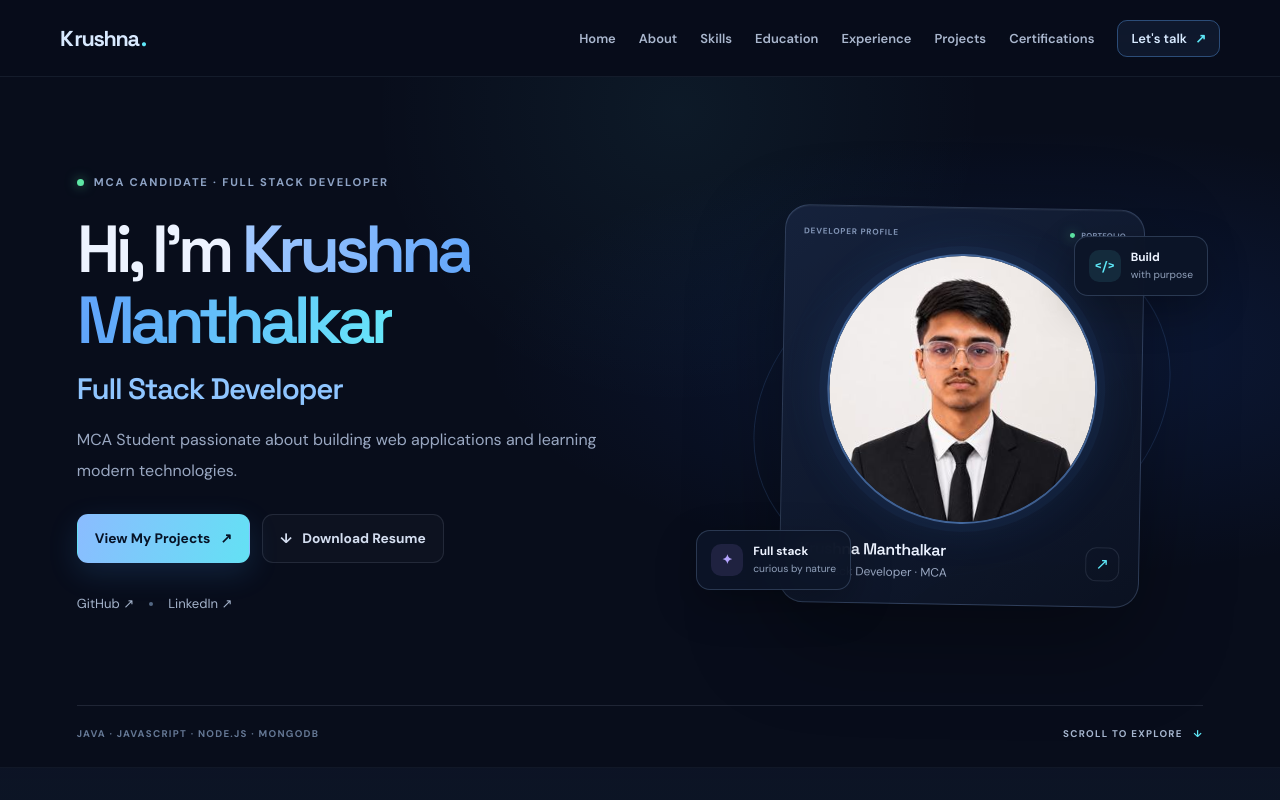
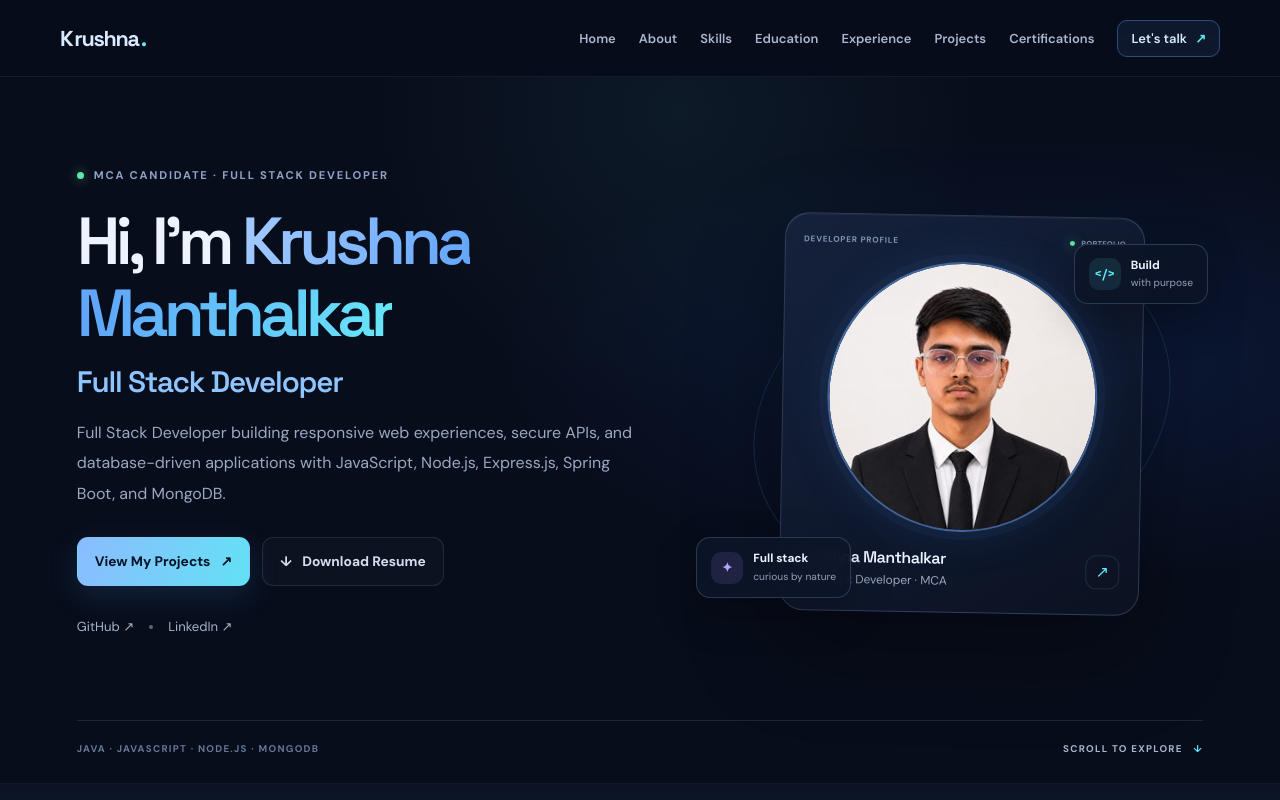
Before and after one commit to KrushnaManthalkar/KrushnaManthalkar_DeveloperPortfolio, a plain HTML site: page frontend/index.html in a window 1280 px wide. Shown: the top 800 px of the page. Drawn offline with Linux system fonts and the light colour scheme.

Commit message:
Refine hero headline supporting the professional summary

```diff
--- a/frontend/index.html
+++ b/frontend/index.html
@@ -45,8 +45,9 @@
                 <h1>Hi, I'm <span class="gradient-text">Krushna Manthalkar</span></h1>
                 <h2>Full Stack Developer</h2>
                 <p>
-                    MCA Student passionate about building web applications
-                    and learning modern technologies.
+                    Full Stack Developer building responsive web experiences,
+                    secure APIs, and database-driven applications with JavaScript,
+                    Node.js, Express.js, Spring Boot, and MongoDB.
                 </p>
                 <div class="hero-actions">
                     <a href="#projects" class="button button-primary">View My Projects <span aria-hidden="true">↗</span></a>
```
